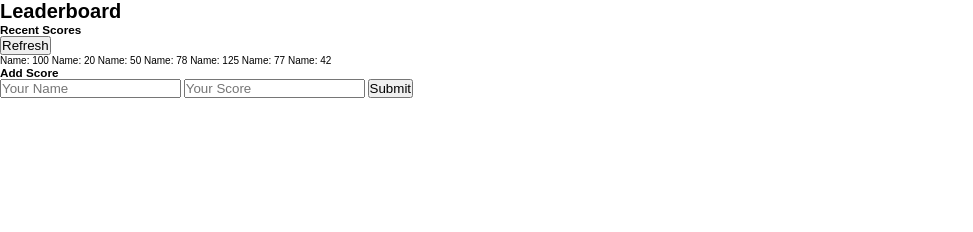
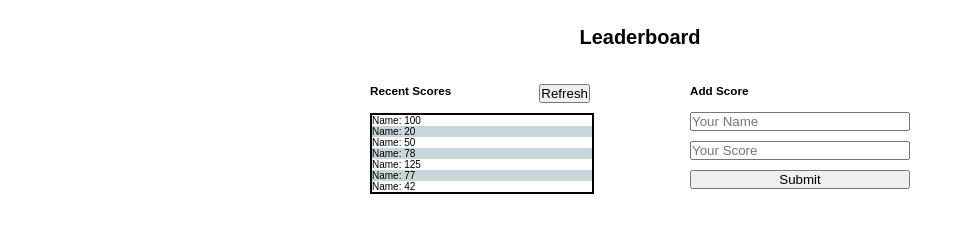
Before and after one commit to zamcham/Leaderboard, a website built with webpack: page src/index.html in a window 1280 px wide. Shown: the whole page, without its empty margins (0-973 px from the left). Built offline with nearby package versions, Linux system fonts and the light colour scheme.

Commit message:
Add styling

```diff
--- a/src/index.html
+++ b/src/index.html
@@ -28,7 +28,7 @@
                 </div>
             </div>
             <div class="container">
-                <h3>Add Score</h3>
+                <h3 class="oc-title">Add Score</h3>
                 <form>
                     <input type="text" name="fullName" id="fullName" placeholder="Your Name">
                     <input type="number" name="fullName" id="score" placeholder="Your Score">
--- a/src/styles.css
+++ b/src/styles.css
@@ -8,3 +8,59 @@ html {
     margin: 0;
     padding: 0;
 }
+
+main {
+    text-align: center;
+    padding: 2vw;
+}
+
+.maincontainer {
+    width: 100%;
+    margin: auto;
+    display: flex;
+}
+
+.main-two-columns {
+    display: flex;
+    margin: auto;
+    justify-content: center;
+    width: 50%;
+}
+
+.two-columns {
+    display: flex;
+}
+
+.container {
+    width: 50%;
+    padding: 0 5rem;
+
+}
+
+.container form {
+    display: flex;
+    flex-direction: column;
+}
+
+.container input{
+    margin: 0.5rem 0;
+}
+
+.scoreboard {
+    background-color: white;
+    border: 2px solid black;
+    display: flex;
+    flex-direction: column;
+    padding: 0;
+    width: 100%;
+}
+
+.score:nth-child(even) {
+    background-color: #c7d6d8;
+}
+
+.tc-title,
+.oc-title {
+    justify-content: space-between;
+    padding: 1rem 0;
+}
```
